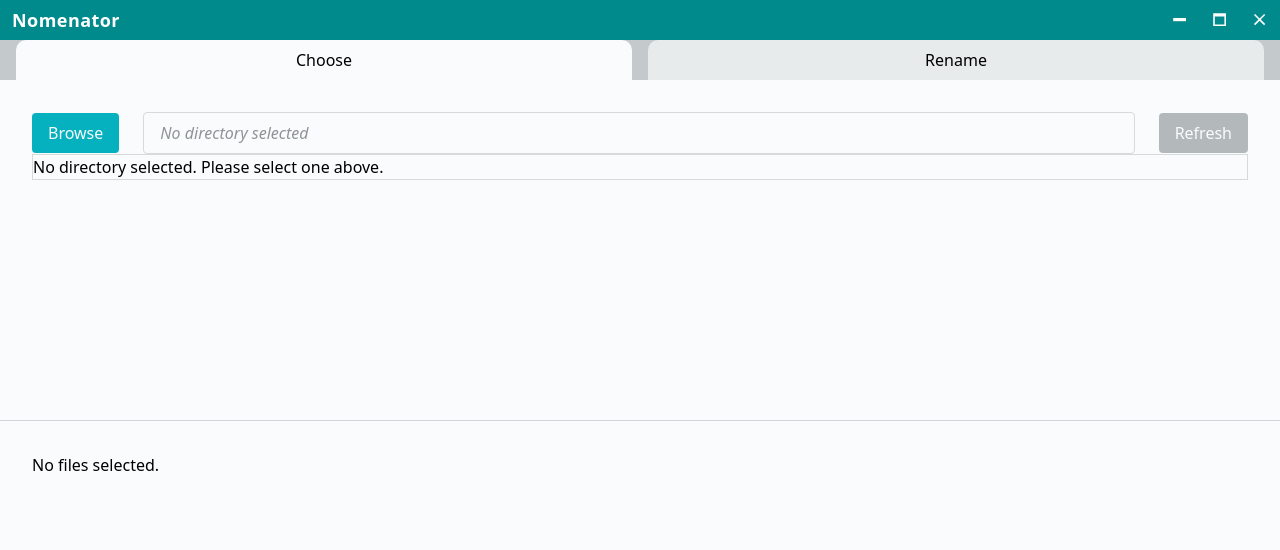
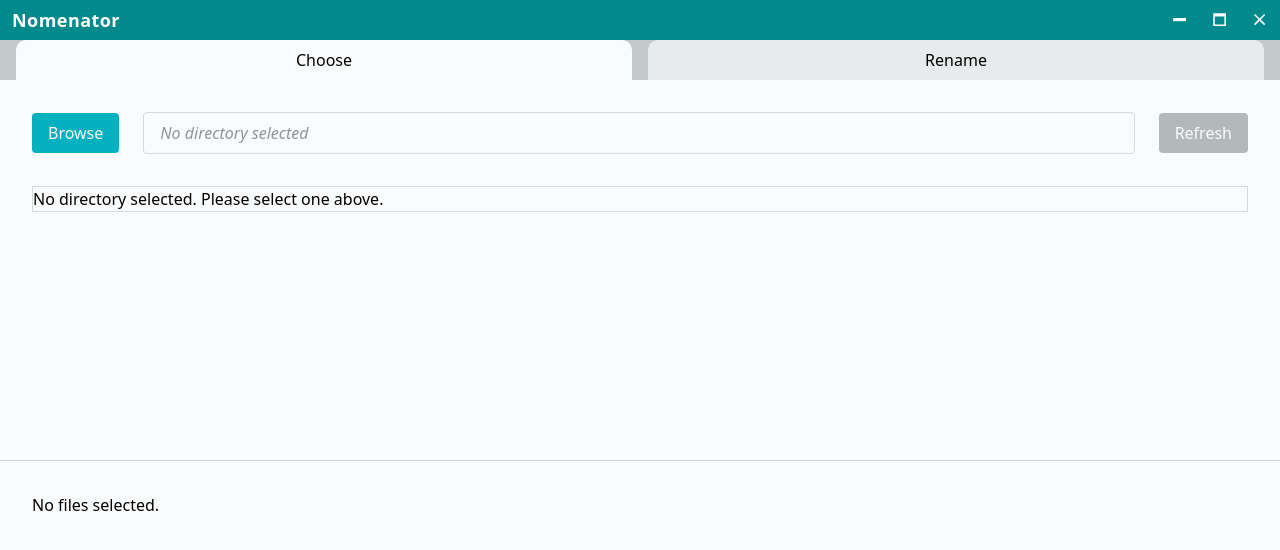
Before and after one commit to JerryLeeMelton/nomenator, a React (Vite) app: page / in a window 1280 px wide. Shown: the top 550 px of the page. Built offline with nearby package versions, Linux system fonts and the light colour scheme.

Commit message:
Spacing changes

```diff
--- a/src/renderer/components/ChooseTab/ChooseTab.css
+++ b/src/renderer/components/ChooseTab/ChooseTab.css
@@ -35,6 +35,7 @@
   overflow-y: scroll;
   max-height: 100%;
   border: 1px solid var(--gray-lighter);
+  margin-top: 2rem;
 }
 
 .file-list-item {
--- a/src/styles/global.css
+++ b/src/styles/global.css
@@ -82,10 +82,12 @@
 }
 
 .main-window-content-top {
-  height: calc(55% - var(--title-bar-height-half) - var(--main-tabs-height));
+  height: calc(55% - var(--title-bar-height-half));
 }
 .main-window-content-bottom {
   overflow: hidden;
+  display: flex;
+  flex-direction: column;
   padding: 2rem;
   height: calc(45% - var(--title-bar-height-half));
 }
```
